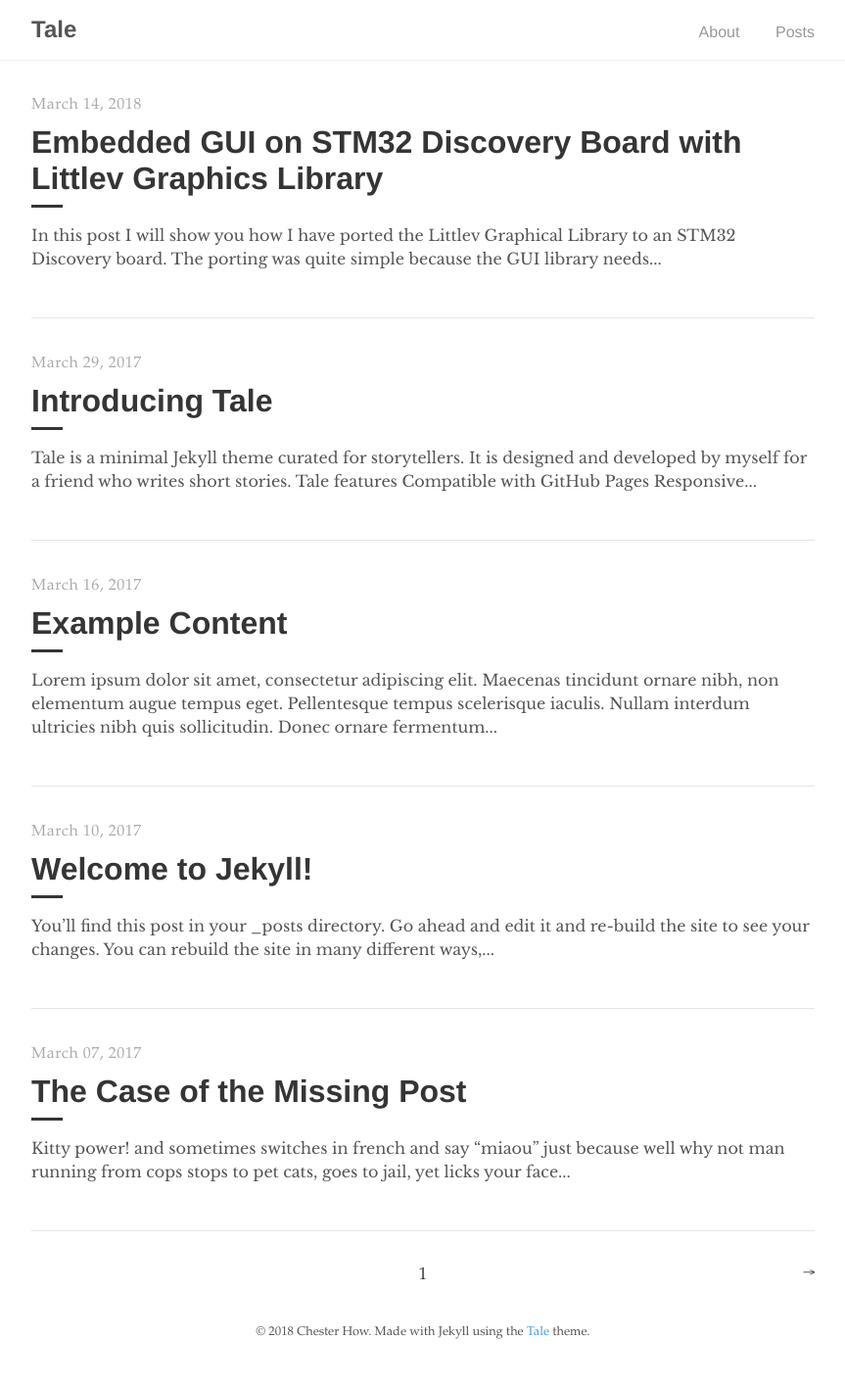
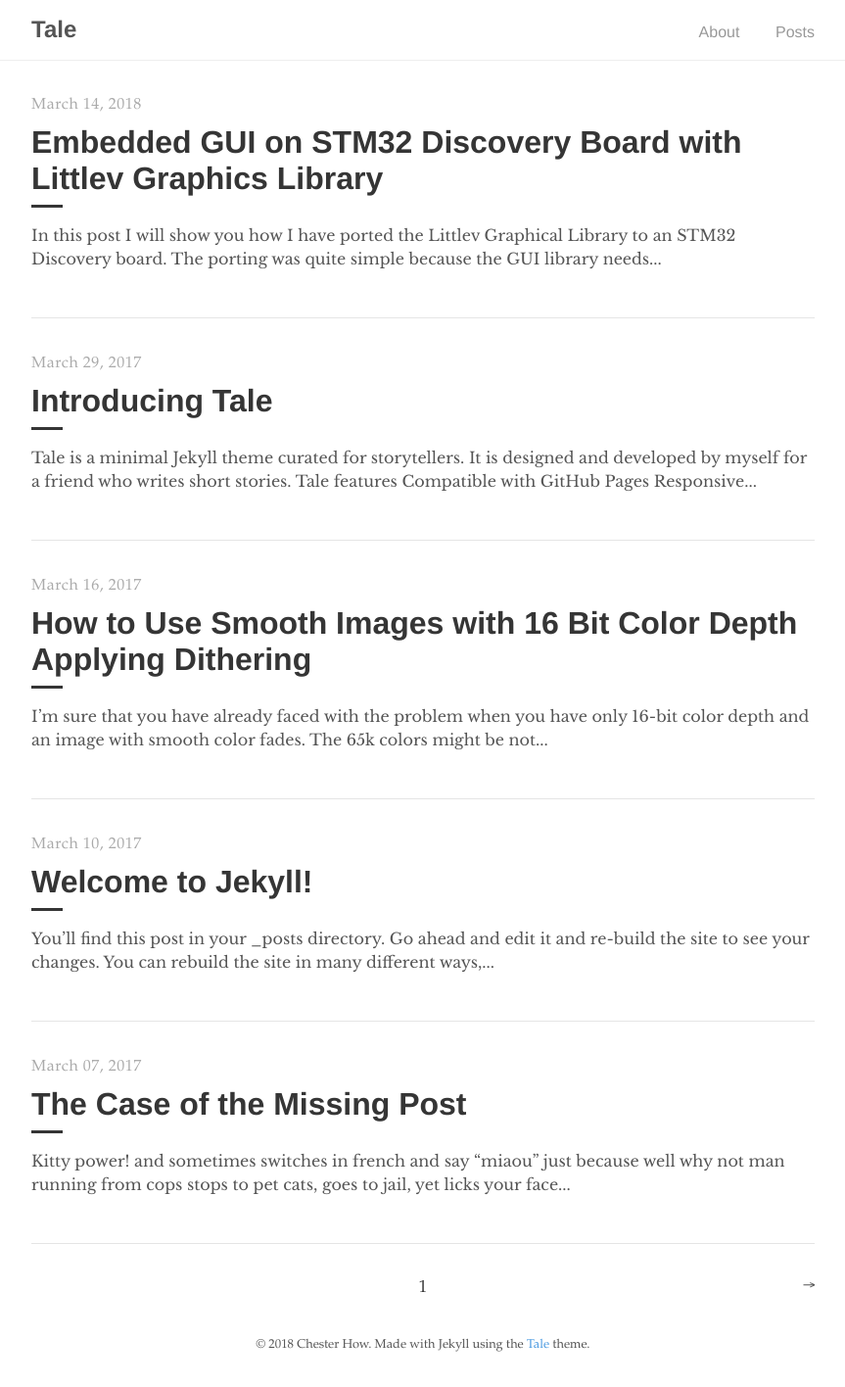
Before and after one commit to lvgl/blog, a Jekyll site: the page built from index.html, in a window 1280 px wide. Shown: the whole page at 98% size, without its empty margins (208-1071 px from the left). Built offline with Jekyll 4.4.1, drawn with Linux system fonts in a browser that asks for light colours; the list of posts is cut into pages by our own code; some of the changed lines change nothing that is shown.

Commit message:
Update 2017-03-16-example-content.md

```diff
--- a/_posts/2017-03-16-example-content.md
+++ b/_posts/2017-03-16-example-content.md
@@ -1,136 +1,86 @@
 ---
 layout: post
-title: "Example Content"
-author: "Chester"
+title: "How to Use Smooth Images with 16 Bit Color Depth Applying Dithering"
+author: "kisvegabor"
 ---
 
-Lorem ipsum dolor sit amet, consectetur adipiscing elit. Maecenas tincidunt ornare nibh, non elementum augue tempus eget. Pellentesque tempus scelerisque iaculis. Nullam interdum ultricies nibh quis sollicitudin. Donec ornare fermentum facilisis. Ut at sem ac sem imperdiet varius a eget tortor. Nam eu augue eget orci semper maximus in eget augue. Mauris ornare, nisl ut suscipit consectetur, mi quam interdum tellus, at rutrum quam eros ultrices mi.
+I'm sure that you have already faced with the problem when you have only 16-bit color depth and an image with smooth color fades. The 65k colors might be not enough to show the similar colors properly, but ugly stripes will appear. Fortunately, there is a solution which is called dithering. In this post, I will show you how to apply dithering on higher color depth images to get a better result at 16-bit color depth.
 
-# Headers
-{% highlight markdown %}
-# H1
-## H2
-### H3
-#### H4
-##### H5
-###### H6
-{% endhighlight %}
+## What is dithering?
+Dithering is an image (and audio) processing method. It gives the effect that your image has greater color depth by manipulating pixels by a smart algorithm. Both of the images below are using only 256 colors but the right one is dithered. The difference in the quality is clear. Working form the same color palette (same number of colors) the dithered image looks much better.
 
-# H1
-## H2
-### H3
-#### H4
-##### H5
-###### H6
+![8 bit (256 colors) image without dithering](assets/dithering/dither_example_1.jpg)
+_8 bit (256 colors) image without dithering_
 
-# Text formatting
-{% highlight markdown %}
-- **Bold**
-- _Italics_
-- ~~Strikethrough~~
-- <ins>Underline</ins>
-- <sup>Superscript</sup>
-- <sub>Subscript</sub>
-- Abbreviation: <abbr title="HyperText Markup Language">HTML</abbr>
-- Citation: <cite>&mdash; Chester How</cite>
-{% endhighlight %}
+![8 bit (256 colors) image with dithering](assets/dithering/dither_example_2.jpg)
+_8 bit (256 colors) image with dithering_
 
-- **Bold**
-- _Italics_
-- ~~Strikethrough~~
-- <ins>Underline</ins>
-- <sup>Superscript</sup>
-- <sub>Subscript</sub>
-- Abbreviation: <abbr title="HyperText Markup Language">HTML</abbr>
-- Citation: <cite>&mdash; Chester How</cite>
+## Why use dithering?
+On embedded systems 16-bit color depth is very common because it needs much less "wire" and memory than 24-bit colors and usually there is no or only minor difference in quality. The exception is the subtle color fades where simply there is not enough color to create a smooth fade. And here comes the dithering. If you use a dithered image you will get a much better result on lower color depth. All this can be done in compile time without performance loss.
 
-# Lists
-{% highlight markdown %}
-1. Ordered list item 1
-2. Ordered list item 2
-3. Ordered list item 3
+## What does dithering do in the practice?
+To understand dithering firstly figure out how to create a gray color from only black and white. It's simple just put a black pixel and a white after it. On average it will result from a gray color. To make the color lighter use more white pixel, and to make it darker use more black pixels.
 
-* Unordered list item 1
-* Unordered list item 2
-* Unordered list item 3
-{% endhighlight %}
+It sounds simple but real algorithms are counting the error after putting pixels and apply a different "tricks" to avoid artifacts.
+To learn more about the dithering algorithms I suggest this article: [Image Dithering: Eleven Algorithms and Source Code](http://www.tannerhelland.com/4660/dithering-eleven-algorithms-source-code/)
 
-1. Ordered list item 1
-2. Ordered list item 2
-3. Ordered list item 3
 
-* Unordered list item 1
-* Unordered list item 2
-* Unordered list item 3
+### Original 24 bit (RGB888) image
+![24 bit image without dithering](/assets/dithering/dither1.jpg)
+_The original image with 24 bit color depth has got smooth color gradients._
 
-# Links
-{% highlight markdown %}
-Check out tale on [GitHub](https://github.com/chesterhow/tale).
-{% endhighlight %}
+### Original enlarged
+![Enlarged 24 bit image without dithering](/assets/dithering/dither_1_sub.png)
+_Even if we are looking an enlarged part it seems perfect._
 
-Check out tale on [GitHub](https://github.com/chesterhow/tale).
+### 16 bit (RGB565) image
+![16 bit image without dithering](/assets/dithering/dither_2.bmp)
+_If we convert image to 16 bit color depth ugly stripes appear because this color depth can't show enough colors._
 
-# Images
-{% highlight markdown %}
-![Placeholder image](https://placehold.it/800x400 "Placeholder image")
+###  16 bit enlarged
+![Enlarged 16 bit image without dithering](/assets/dithering/dither_2_sub.png)
+_The stripes are clearly visible on the enlarged image too._
 
-![Image with caption](https://placehold.it/700x400 "Image with caption")
-_This is an image with a caption_
-{% endhighlight %}
 
-![Placeholder image](https://placehold.it/800x400 "Placeholder image")
+### 16 bit (RGB565) image with Dithering
+![16 bit image with dithering](/assets/dithering/dither_3.bmp)
+_The dithered image with also 16 bit color depth looks almost the same like the original. However if you look it carefully you can also notice a few stripes but it is much better then the non-dithered version._
 
-![Image with caption](https://placehold.it/700x400 "Image with caption")
-_This is an image with a caption_
+### 16 bit dithered enlarge
+![Enlarged 16 bit image with dithering](/assets/dithering/dither_3_sub.png)
+_The enlarged dithered image looks a little bit noisy._
 
-# Code and Syntax Highlighting
-Use back-ticks for `inline code`. Multi-line code snippets are supported too through Pygments.
+## How to dither your 24 bit images in RGB565 format?
+The most simple way to dither your high color depth image to 16 bit is using a photo editor software. Here are two suggestions:
 
-{% highlight js %}
-// Sample javascript code
-var s = "JavaScript syntax highlighting";
-alert(s);
-{% endhighlight %}
+### GIMP
+[GIMP](https://www.gimp.org/) is a free and cross platform software to manipulate images.
+GIMP needs a plugin to make this kind of dithering. I used this one: http://registry.gimp.org/node/25275. I just followed the steps in the description to add the plugin to GIMP.  If because of any reason the link above become broken you can also download the plugin from [here]('/assets/dithering/dither.zip'). And the steps to add the plugin:
 
-{% highlight python %}
-# Sample python code
-s = "Python syntax highlighting"
-print s
-{% endhighlight %}
+1. Copy the *dither16bit.scm* file to the script directory of GIMP (On Linux: /home/user/.gimp-*/scripts)
+2. Copy the the 4 Grayscale palette files (*.gpl) file to the palette directory of GIMP (On Linux: /home/user/.gimp-*/palettes)
 
-Adding `linenos` to the Pygments tag enables line numbers.
+To make dithering open GIMP and click **Image->Mode->Dither to RGB565** and save the new image.
 
-{% highlight js  linenos %}
-// Sample javascript code
-var s = "JavaScript syntax highlighting";
-alert(s);
-{% endhighlight %}
+### Image Magick
+[Image Magick] is very complex and versatile a command line tool. It knows a lot of algorithms manipulates you image.
+To use it, in a terminal type: `convert image_in.jpg  -ordered-dither o8x8,32,64,32 image_out.jpg`
 
-# Blockquotes
-{% highlight markdown %}
-> Curabitur blandit tempus porttitor. Nullam quis risus eget urna mollis ornare vel eu leo. Nullam id dolor id nibh ultricies vehicula ut id elit.
+## How to dither an image to 1 bit (black and white)?
 
-{% endhighlight %}
+You can use GIMP to create **black and white** dithered image too by selecting *Image->Mode->Indexed* and *Use black and white color palette* as *Colormap* and *Floyed-Steinber* as *Color Dithering*. It is useful if you have a high DPI monochrome display.
 
-> Curabitur blandit tempus porttitor. Nullam quis risus eget urna mollis ornare vel eu leo. Nullam id dolor id nibh ultricies vehicula ut id elit.
+![GIMP settings to dither and black and white](/assets/dithering/gimp_bw_dither.png)
 
-# Horizontal Rule & Line Break
-{% highlight markdown %}
-Use `<hr>` for horizontal rules
+Here is an example to see the difference between the original, non-dithered and dithered images:
+![Original not dithered image](/assets/dithering/bw_ori.png)
+![Black and white not dithered image](/assets/dithering/bw_no_dither.png)
+![Dithered black and white image](/assets/dithering/bw_dithered.png)
 
-<hr>
+## How to use dithered image in LittlevGL?
+Once you have a dithered image you can use it [LittlevGL](/) as other images. Just upload it to the  [Online Image Converter](https://littlevgl.com/image-to-c-array) tool which creates a  C array from a BMP, JPG or PNG image. Then you need to copy the result C file to you project and use it with an [Image obejct](https://littlevgl.com/object-types/image-lv_img).
 
-and `<br>` for line breaks.
+## Conclusion
+Now you know how to improve the quality of your 16-bit images using dithering. I hope you found this article useful!
 
-<br>
-{% endhighlight %}
-
-Use `<hr>` for horizontal rules
-
-<hr>
-
-and `<br>` for line breaks.
-
-<br>
-
-_The end_
+Here you find other [Tutorials about embedded GUI](/). Check them out!
```
